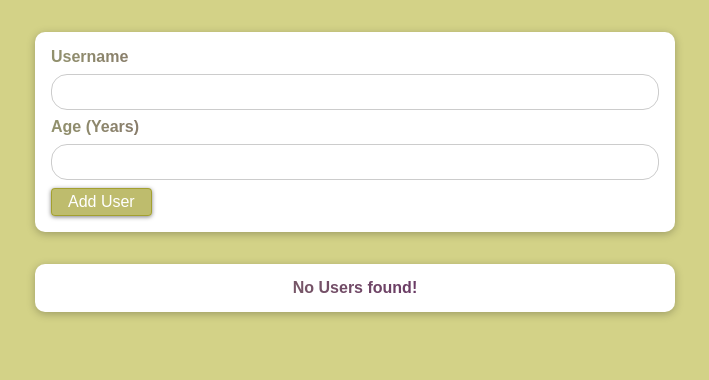
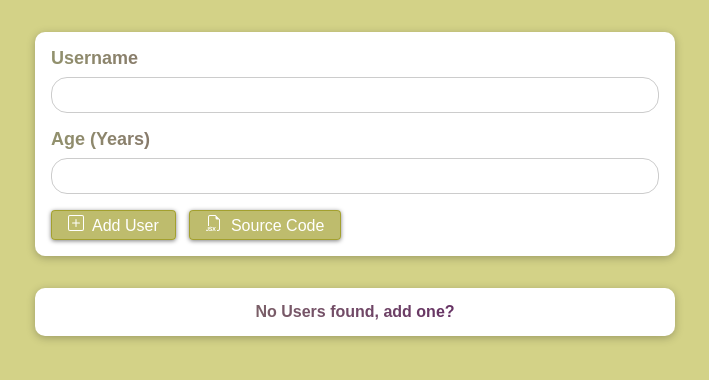
Before and after one commit to rubanero14/React-Lessons-Section8-Building-Complete-Practice-Project-Section2, a React (Create React App) app: page / in a window 1280 px wide. Shown: the top 380 px of the page, without its empty margins (285-994 px from the left). Built offline with nearby package versions, Linux system fonts and the light colour scheme.

Commit message:
improved UI and styles

```diff
--- a/src/components/UI/Button.js
+++ b/src/components/UI/Button.js
@@ -4,6 +4,8 @@ import styles from "./Button.module.css";
 
 const Button = (props) => {
   return (
+    <React.Fragment>
+      {props.buttonType === "button" && (
         <button
           className={styles.button}
           type={props.type || "button"}
@@ -11,6 +13,18 @@ const Button = (props) => {
         >
           {props.children}
         </button>
+      )}
+      {props.buttonType === "link" && (
+        <a
+          className={styles.button}
+          target="_blank"
+          href={props.link}
+          rel="noreferrer"
+        >
+          {props.children}
+        </a>
+      )}
+    </React.Fragment>
   );
 };
 
--- a/src/components/UI/Button.module.css
+++ b/src/components/UI/Button.module.css
@@ -1,4 +1,6 @@
 .button {
+  display: inline-block;
+  text-align: center;
   font: inherit;
   border: 1px solid #8f8c0393;
   border-radius: 4px;
@@ -7,6 +9,8 @@
   padding: 0.25rem 1rem;
   cursor: pointer;
   box-shadow: 0px 1px 4px 0px rgba(0,0,0, 0.5);
+  text-decoration: none;
+  width: fit-content;
 }
 
 .button:hover,
--- a/src/components/UI/ErrorModal.module.css
+++ b/src/components/UI/ErrorModal.module.css
@@ -18,7 +18,7 @@
 }
 
 .header {
-  background: #4f005f;
+  background: #8f8c0393;
   padding: 1rem;
 }
 
--- a/src/components/Users/AddUser.js
+++ b/src/components/Users/AddUser.js
@@ -95,8 +95,39 @@ const AddUser = (props) => {
           <input type="text" id="username" ref={nameInputRef} />
           <label htmlFor="age">Age (Years)</label>
           <input type="number" id="age" ref={ageInputRef} />
-          <Button type="submit" style={{ marginBotttom: "10px" }}>
-            Add User
+          <Button type={"submit"} buttonType={"button"}>
+            <svg
+              xmlns="http://www.w3.org/2000/svg"
+              width="16"
+              height="16"
+              fill="currentColor"
+              className="bi bi-plus-square"
+              viewBox="0 0 16 16"
+            >
+              <path d="M14 1a1 1 0 0 1 1 1v12a1 1 0 0 1-1 1H2a1 1 0 0 1-1-1V2a1 1 0 0 1 1-1h12zM2 0a2 2 0 0 0-2 2v12a2 2 0 0 0 2 2h12a2 2 0 0 0 2-2V2a2 2 0 0 0-2-2H2z"></path>
+              <path d="M8 4a.5.5 0 0 1 .5.5v3h3a.5.5 0 0 1 0 1h-3v3a.5.5 0 0 1-1 0v-3h-3a.5.5 0 0 1 0-1h3v-3A.5.5 0 0 1 8 4z"></path>
+            </svg>
+            &nbsp; Add User
+          </Button>
+          &nbsp; &nbsp;
+          <Button
+            buttonType={"link"}
+            link="https://github.com/rubanero14/React-Lessons-Section9-Building-Complete-Practice-Project"
+          >
+            <svg
+              xmlns="http://www.w3.org/2000/svg"
+              width="16"
+              height="16"
+              fill="currentColor"
+              className="bi bi-filetype-jsx"
+              viewBox="0 0 16 16"
+            >
+              <path
+                fillRule="evenodd"
+                d="M14 4.5V14a2 2 0 0 1-2 2h-1v-1h1a1 1 0 0 0 1-1V4.5h-2A1.5 1.5 0 0 1 9.5 3V1H4a1 1 0 0 0-1 1v9H2V2a2 2 0 0 1 2-2h5.5L14 4.5ZM3.075 14.841a1.13 1.13 0 0 0 .401.823c.13.108.288.192.478.252.19.061.411.091.665.091.338 0 .624-.053.858-.158.237-.105.416-.252.54-.44a1.17 1.17 0 0 0 .187-.656c0-.224-.045-.41-.135-.56a1.001 1.001 0 0 0-.375-.357 2.027 2.027 0 0 0-.565-.21l-.621-.144a.97.97 0 0 1-.405-.176.37.37 0 0 1-.143-.299c0-.156.061-.284.184-.384.125-.101.296-.152.513-.152.143 0 .266.023.37.068a.624.624 0 0 1 .245.181.56.56 0 0 1 .12.258h.75a1.092 1.092 0 0 0-.199-.566 1.21 1.21 0 0 0-.5-.41 1.813 1.813 0 0 0-.78-.152c-.293 0-.552.05-.776.15-.225.099-.4.24-.528.421-.127.182-.19.395-.19.639 0 .201.04.376.123.524.082.149.199.27.351.367.153.095.332.167.54.213l.618.144c.207.049.36.113.462.193a.387.387 0 0 1 .153.326.512.512 0 0 1-.085.29.559.559 0 0 1-.255.193c-.111.047-.249.07-.413.07-.117 0-.224-.013-.32-.04a.837.837 0 0 1-.248-.115.578.578 0 0 1-.255-.384h-.765ZM0 14.791c0 .165.027.32.082.466.055.147.136.277.243.39.11.113.245.202.407.267.164.062.354.093.569.093.42 0 .748-.115.984-.346.238-.23.358-.565.358-1.004v-2.725h-.791v2.745c0 .201-.046.357-.138.466-.092.11-.233.164-.422.164a.499.499 0 0 1-.454-.246.576.576 0 0 1-.073-.27H0Zm8.907-2.859H9.8l-1.274 2.007L9.78 15.93h-.908l-.85-1.415h-.035l-.853 1.415h-.861l1.24-2.016-1.228-1.983h.931l.832 1.438h.036l.823-1.438Z"
+              ></path>
+            </svg>
+            &nbsp; Source Code
           </Button>
           <p
             className={styles.alert}
--- a/src/components/Users/AddUser.module.css
+++ b/src/components/Users/AddUser.module.css
@@ -9,6 +9,7 @@
   display: block;
   font-weight: bold;
   margin-bottom: 0.5rem;
+  font-size: 18px;
 }
 
 .input input {
@@ -18,7 +19,7 @@
   border: 1px solid #ccc;
   border-radius: 16px;
   padding: 0.5rem 1rem;
-  margin-bottom: 0.5rem;
+  margin-bottom: 1rem;
 }
 
 .input input:focus {
@@ -26,6 +27,6 @@
   border-color: #8f8c0393;
 }
 
-p.alert {
+.input p.alert {
   color: red;
 }
--- a/src/components/Users/UsersList.js
+++ b/src/components/Users/UsersList.js
@@ -22,7 +22,7 @@ const UsersList = (props) => {
       )}
       {props.users.length === 0 && (
         <p className={styles.notFound}>
-          <strong>No Users found!</strong>
+          <strong>No Users found, add one?</strong>
         </p>
       )}
     </Card>
--- a/src/index.css
+++ b/src/index.css
@@ -7,7 +7,7 @@ html {
   background: #b4b22f93;
 }
 
-body {
+body, svg {
   margin: 0;
 }
 
```
Also changed, not shown: 12 other files (tests, documents, lock files or other folders). Lines whose indentation alone changed are shown as unchanged.
